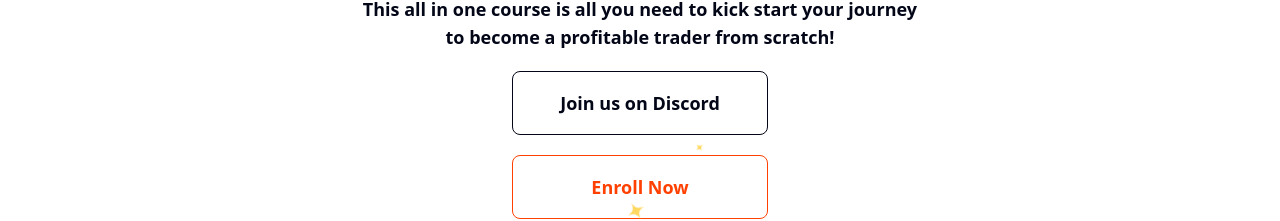
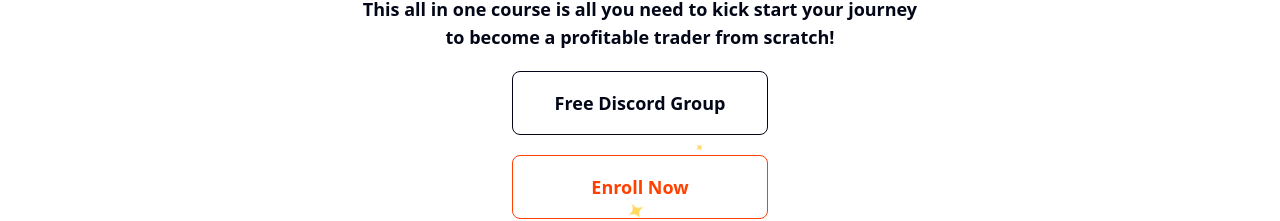
Before and after one commit to jaxnalia/MillionsTrading, a SvelteKit app: page / in a window 1280 px wide. Shown: the part 521-742 px from the top of the page. Built offline with nearby package versions, Linux system fonts and the light colour scheme.

Commit message:
features change

```diff
--- a/src/lib/components/Hero.svelte
+++ b/src/lib/components/Hero.svelte
@@ -45,7 +45,7 @@
                   d="M107.7,8.07A105.15,105.15,0,0,0,81.47,0a72.06,72.06,0,0,0-3.36,6.83A97.68,97.68,0,0,0,49,6.83,72.37,72.37,0,0,0,45.64,0,105.89,105.89,0,0,0,19.39,8.09C2.79,32.65-1.71,56.6.54,80.21h0A105.73,105.73,0,0,0,32.71,96.36,77.7,77.7,0,0,0,39.6,85.25a68.42,68.42,0,0,1-10.85-5.18c.91-.66,1.8-1.34,2.66-2a75.57,75.57,0,0,0,64.32,0c.87.71,1.76,1.39,2.66,2a68.68,68.68,0,0,1-10.87,5.19,77,77,0,0,0,6.89,11.1A105.25,105.25,0,0,0,126.6,80.22h0C129.24,52.84,122.09,29.11,107.7,8.07ZM42.45,65.69C36.18,65.69,31,60,31,53s5-12.74,11.43-12.74S54,46,53.89,53,48.84,65.69,42.45,65.69Zm42.24,0C78.41,65.69,73.25,60,73.25,53s5-12.74,11.44-12.74S96.23,46,96.12,53,91.08,65.69,84.69,65.69Z"
                 />
               </svg> -->
-              Join us on Discord
+              Free Discord Group
             </div>
           </a>
         </div>
--- a/src/routes/(marketing)/pricing/pricing_plans.ts
+++ b/src/routes/(marketing)/pricing/pricing_plans.ts
@@ -26,6 +26,7 @@ export const pricingPlans = [
     stripe_price_id: "price_1PS39dBdxywDdojWsj3K4W89",
     stripe_product_id: "prod_QIeRfSRNwck2Ac",
     features: [
+      "Access exclusive 1-to-1 mentorship with Jack",
       "Access to the premium trading chat",
       "Access to the premium livestreams + daily livestreams",
 
```
